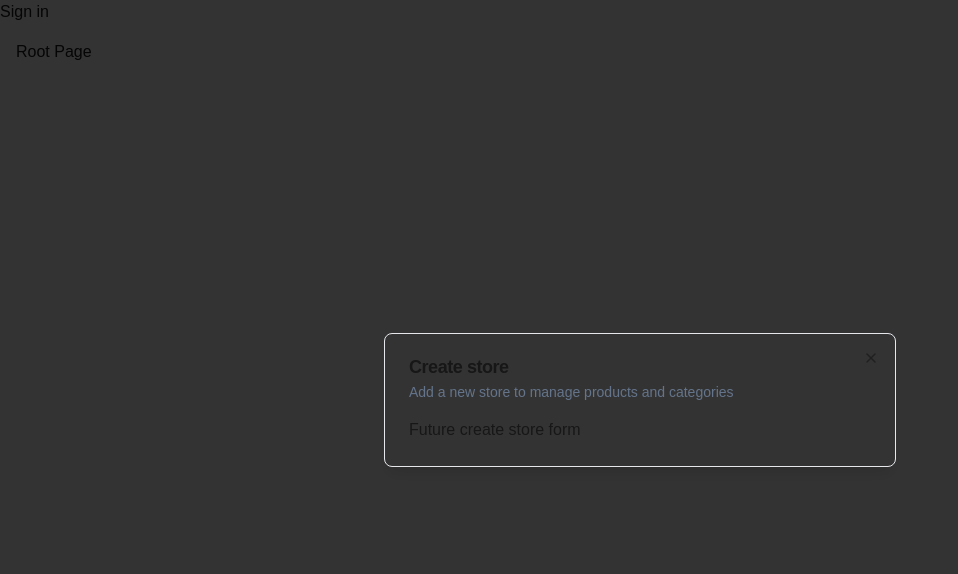
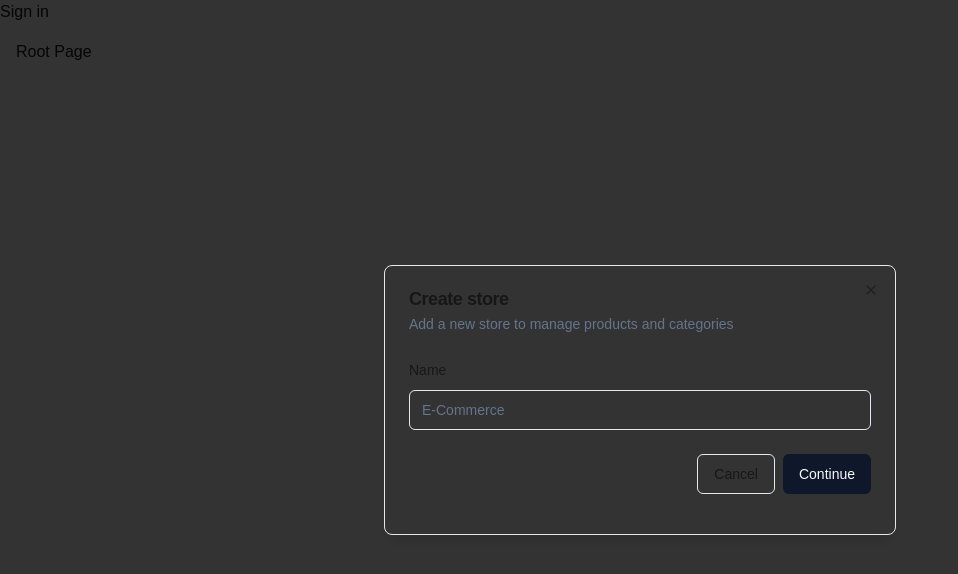
Before and after one commit to Mirela-Lascu/proiect2_de_practica_ishunea, a Next.js app: page / in a window 1280 px wide. Shown: the top 574 px of the page, without its empty margins (0-958 px from the left). Built offline with nearby package versions, Linux system fonts and the light colour scheme; no server answers.

Commit message:
Form Components (Admin)

```diff
--- a/components/modals/store-modal.tsx
+++ b/components/modals/store-modal.tsx
@@ -1,10 +1,40 @@
 "use client";
+
+import * as z from "zod";
+import { useForm } from "react-hook-form";
+import { zodResolver } from "@hookform/resolvers/zod";
 
 import { useStoreModal } from "@/hooks/use-store-modal";
 import { Modal } from "@/components/ui/modal";
+import {
+    Form,
+    FormControl,
+    FormField,
+    FormItem,
+    FormLabel,
+    FormMessage
+} from "@/components/ui/form";
+import { Input } from "@/components/ui/input";
+import { Button } from "@/components/ui/button";
+
+const formSchema = z.object({
+    name: z.string().min(1),
+})
 
 export const StoreModal = () => {
     const storeModal = useStoreModal();
+
+    const form = useForm<z.infer<typeof formSchema>>({
+        resolver: zodResolver(formSchema),
+        defaultValues: {
+            name: "",
+        }
+    });
+
+    const onSubmit = async (values: z.infer<typeof formSchema>) => {
+        console.log(values);
+        //TODO: Create Store
+    }
 
     return (
         <Modal
@@ -12,7 +42,36 @@
             description = "Add a new store to manage products and categories"
             isOpen = {storeModal.isOpen}
             onClose = {storeModal.onClose}>
-            Future create store form
+            <div>
+                <div className = "space-y-4 py-2 pb-4">
+                    <Form {...form}>
+                        <form onSubmit = {form.handleSubmit(onSubmit)} >
+                            <FormField
+                            control={form.control}
+                            name ="name"
+                            render = {({ field }) => (
+                                <FormItem>
+                                    <FormLabel>Name</FormLabel>
+                                    <FormControl>
+                                        <Input
+                                        placeholder = "E-Commerce" {...field}/>
+                                    </FormControl>
+                                    <FormMessage/>
+                                </FormItem>
+                            )}
+                            />
+                            <div className = "pt-6 space-x-2 flex items-center justify-end w-full">
+                                <Button
+                                    variant="outline"
+                                    onClick={storeModal.onClose}>
+                                        Cancel
+                                </Button>
+                                <Button type="submit">Continue</Button>
+                            </div>
+                        </form>
+                    </Form>
+                </div>
+            </div>
         </Modal>
     );
  };
--- /dev/null
+++ b/components/ui/form.tsx
@@ -0,0 +1,178 @@
+"use client"
+
+import * as React from "react"
+import * as LabelPrimitive from "@radix-ui/react-label"
+import { Slot } from "@radix-ui/react-slot"
+import {
+  Controller,
+  ControllerProps,
+  FieldPath,
+  FieldValues,
+  FormProvider,
+  useFormContext,
+} from "react-hook-form"
+
+import { cn } from "@/lib/utils"
+import { Label } from "@/components/ui/label"
+
+const Form = FormProvider
+
+type FormFieldContextValue<
+  TFieldValues extends FieldValues = FieldValues,
+  TName extends FieldPath<TFieldValues> = FieldPath<TFieldValues>
+> = {
+  name: TName
+}
+
+const FormFieldContext = React.createContext<FormFieldContextValue>(
+  {} as FormFieldContextValue
+)
+
+const FormField = <
+  TFieldValues extends FieldValues = FieldValues,
+  TName extends FieldPath<TFieldValues> = FieldPath<TFieldValues>
+>({
+  ...props
+}: ControllerProps<TFieldValues, TName>) => {
+  return (
+    <FormFieldContext.Provider value={{ name: props.name }}>
+      <Controller {...props} />
+    </FormFieldContext.Provider>
+  )
+}
+
+const useFormField = () => {
+  const fieldContext = React.useContext(FormFieldContext)
+  const itemContext = React.useContext(FormItemContext)
+  const { getFieldState, formState } = useFormContext()
+
+  const fieldState = getFieldState(fieldContext.name, formState)
+
+  if (!fieldContext) {
+    throw new Error("useFormField should be used within <FormField>")
+  }
+
+  const { id } = itemContext
+
+  return {
+    id,
+    name: fieldContext.name,
+    formItemId: `${id}-form-item`,
+    formDescriptionId: `${id}-form-item-description`,
+    formMessageId: `${id}-form-item-message`,
+    ...fieldState,
+  }
+}
+
+type FormItemContextValue = {
+  id: string
+}
+
+const FormItemContext = React.createContext<FormItemContextValue>(
+  {} as FormItemContextValue
+)
+
+const FormItem = React.forwardRef<
+  HTMLDivElement,
+  React.HTMLAttributes<HTMLDivElement>
+>(({ className, ...props }, ref) => {
+  const id = React.useId()
+
+  return (
+    <FormItemContext.Provider value={{ id }}>
+      <div ref={ref} className={cn("space-y-2", className)} {...props} />
+    </FormItemContext.Provider>
+  )
+})
+FormItem.displayName = "FormItem"
+
+const FormLabel = React.forwardRef<
+  React.ElementRef<typeof LabelPrimitive.Root>,
+  React.ComponentPropsWithoutRef<typeof LabelPrimitive.Root>
+>(({ className, ...props }, ref) => {
+  const { error, formItemId } = useFormField()
+
+  return (
+    <Label
+      ref={ref}
+      className={cn(error && "text-destructive", className)}
+      htmlFor={formItemId}
+      {...props}
+    />
+  )
+})
+FormLabel.displayName = "FormLabel"
+
+const FormControl = React.forwardRef<
+  React.ElementRef<typeof Slot>,
+  React.ComponentPropsWithoutRef<typeof Slot>
+>(({ ...props }, ref) => {
+  const { error, formItemId, formDescriptionId, formMessageId } = useFormField()
+
+  return (
+    <Slot
+      ref={ref}
+      id={formItemId}
+      aria-describedby={
+        !error
+          ? `${formDescriptionId}`
+          : `${formDescriptionId} ${formMessageId}`
+      }
+      aria-invalid={!!error}
+      {...props}
+    />
+  )
+})
+FormControl.displayName = "FormControl"
+
+const FormDescription = React.forwardRef<
+  HTMLParagraphElement,
+  React.HTMLAttributes<HTMLParagraphElement>
+>(({ className, ...props }, ref) => {
+  const { formDescriptionId } = useFormField()
+
+  return (
+    <p
+      ref={ref}
+      id={formDescriptionId}
+      className={cn("text-sm text-muted-foreground", className)}
+      {...props}
+    />
+  )
+})
+FormDescription.displayName = "FormDescription"
+
+const FormMessage = React.forwardRef<
+  HTMLParagraphElement,
+  React.HTMLAttributes<HTMLParagraphElement>
+>(({ className, children, ...props }, ref) => {
+  const { error, formMessageId } = useFormField()
+  const body = error ? String(error?.message) : children
+
+  if (!body) {
+    return null
+  }
+
+  return (
+    <p
+      ref={ref}
+      id={formMessageId}
+      className={cn("text-sm font-medium text-destructive", className)}
+      {...props}
+    >
+      {body}
+    </p>
+  )
+})
+FormMessage.displayName = "FormMessage"
+
+export {
+  useFormField,
+  Form,
+  FormItem,
+  FormLabel,
+  FormControl,
+  FormDescription,
+  FormMessage,
+  FormField,
+}
--- /dev/null
+++ b/components/ui/input.tsx
@@ -0,0 +1,25 @@
+import * as React from "react"
+
+import { cn } from "@/lib/utils"
+
+export interface InputProps
+  extends React.InputHTMLAttributes<HTMLInputElement> {}
+
+const Input = React.forwardRef<HTMLInputElement, InputProps>(
+  ({ className, type, ...props }, ref) => {
+    return (
+      <input
+        type={type}
+        className={cn(
+          "flex h-10 w-full rounded-md border border-input bg-background px-3 py-2 text-sm ring-offset-background file:border-0 file:bg-transparent file:text-sm file:font-medium placeholder:text-muted-foreground focus-visible:outline-none focus-visible:ring-2 focus-visible:ring-ring focus-visible:ring-offset-2 disabled:cursor-not-allowed disabled:opacity-50",
+          className
+        )}
+        ref={ref}
+        {...props}
+      />
+    )
+  }
+)
+Input.displayName = "Input"
+
+export { Input }
--- /dev/null
+++ b/components/ui/label.tsx
@@ -0,0 +1,26 @@
+"use client"
+
+import * as React from "react"
+import * as LabelPrimitive from "@radix-ui/react-label"
+import { cva, type VariantProps } from "class-variance-authority"
+
+import { cn } from "@/lib/utils"
+
+const labelVariants = cva(
+  "text-sm font-medium leading-none peer-disabled:cursor-not-allowed peer-disabled:opacity-70"
+)
+
+const Label = React.forwardRef<
+  React.ElementRef<typeof LabelPrimitive.Root>,
+  React.ComponentPropsWithoutRef<typeof LabelPrimitive.Root> &
+    VariantProps<typeof labelVariants>
+>(({ className, ...props }, ref) => (
+  <LabelPrimitive.Root
+    ref={ref}
+    className={cn(labelVariants(), className)}
+    {...props}
+  />
+))
+Label.displayName = LabelPrimitive.Root.displayName
+
+export { Label }
--- a/package.json
+++ b/package.json
@@ -10,7 +10,9 @@
   },
   "dependencies": {
     "@clerk/nextjs": "^5.4.1",
+    "@hookform/resolvers": "^3.9.0",
     "@radix-ui/react-dialog": "^1.1.1",
+    "@radix-ui/react-label": "^2.1.0",
     "@radix-ui/react-slot": "^1.1.0",
     "autoprefixer": "^10.4.20",
     "class-variance-authority": "^0.7.0",
@@ -19,8 +21,10 @@
     "next": "14.2.8",
     "react": "^18",
     "react-dom": "^18",
+    "react-hook-form": "^7.53.0",
     "tailwind-merge": "^2.5.2",
     "tailwindcss-animate": "^1.0.7",
+    "zod": "^3.23.8",
     "zustand": "^4.5.5"
   },
   "devDependencies": {
```
Also changed, not shown: 1 other file (tests, documents, lock files or other folders).
